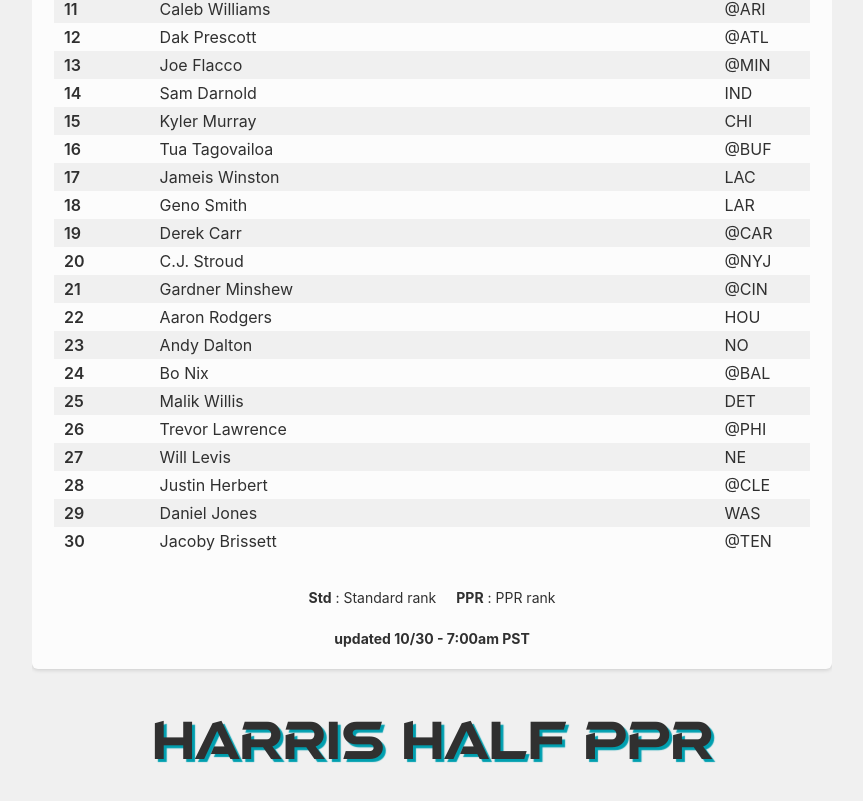
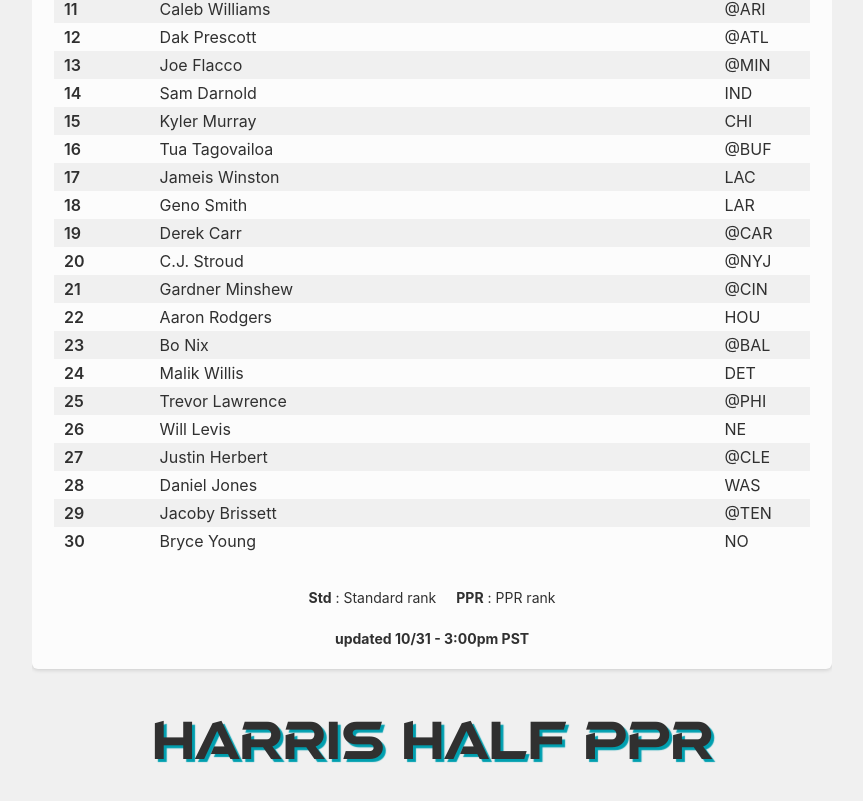
Before and after one commit to travman89/HarrisHalfPPR, a React (Vite) app: page /QB in a window 1280 px wide. Shown: the part 495-1296 px from the top of the page, without its empty margins (208-1071 px from the left). Built offline with nearby package versions, Linux system fonts and the light colour scheme.

Commit message:
10/31 3:00pm  update

```diff
--- a/src/Home/index.tsx
+++ b/src/Home/index.tsx
@@ -256,11 +256,11 @@ const Home = () => {
           </LegendKey>
           {showIndustyRanks && (
             <LegendKey>
-              <b>ECR</b> : expert consensusw ranking{" "}
+              <b>ECR</b> : expert consensus ranking{" "}
             </LegendKey>
           )}
         </Legend>
-        <UpdatedText> updated 10/30 - 7:00am PST</UpdatedText>
+        <UpdatedText> updated 10/31 - 3:00pm PST</UpdatedText>
       </TableContainer>
       <Heading>Harris Half PPR</Heading>
       <Disclaimer>
```
Also changed, not shown: src/data/dst.json (+1 -1 lines), src/data/qb.json (+1 -1 lines).
